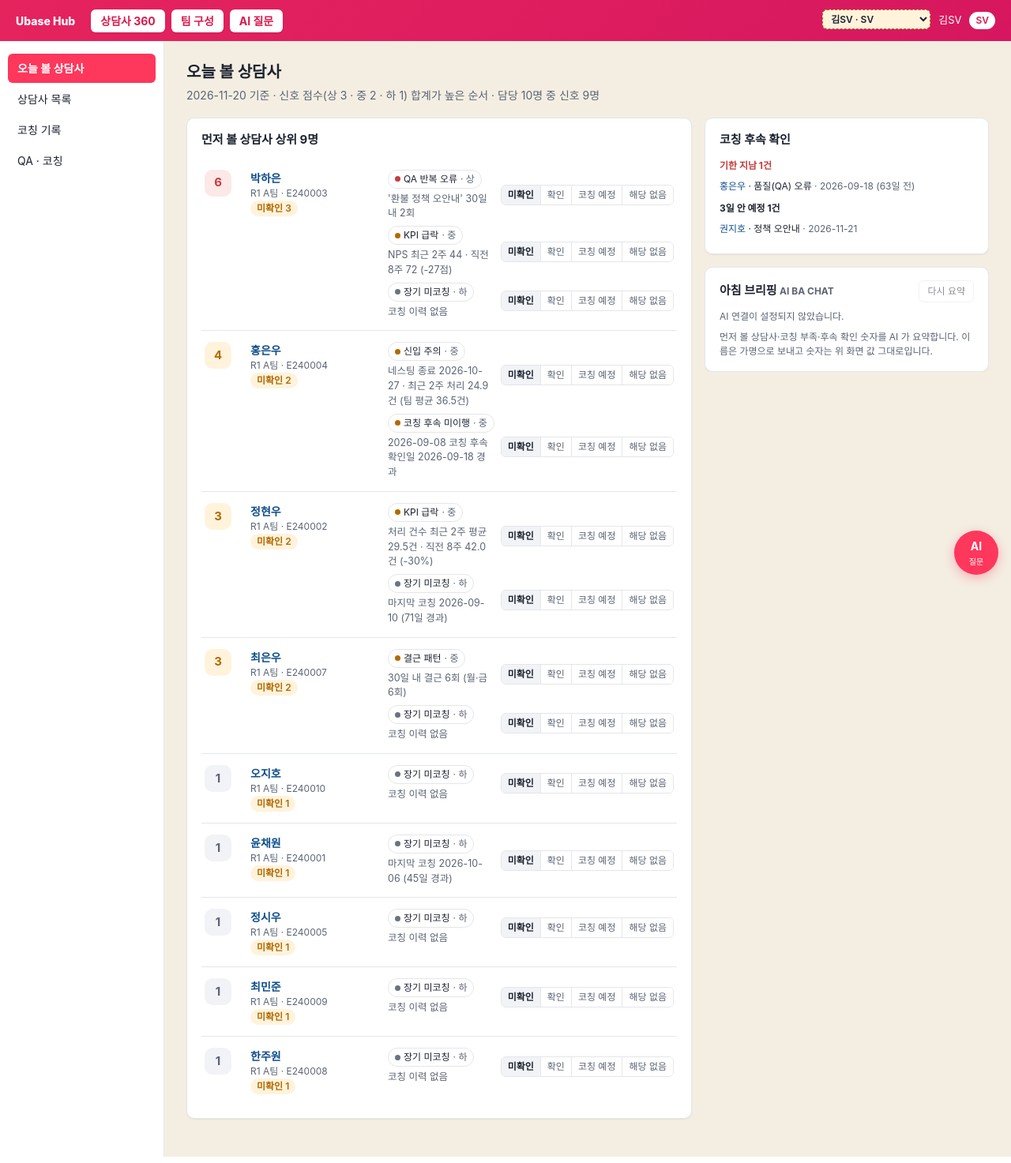
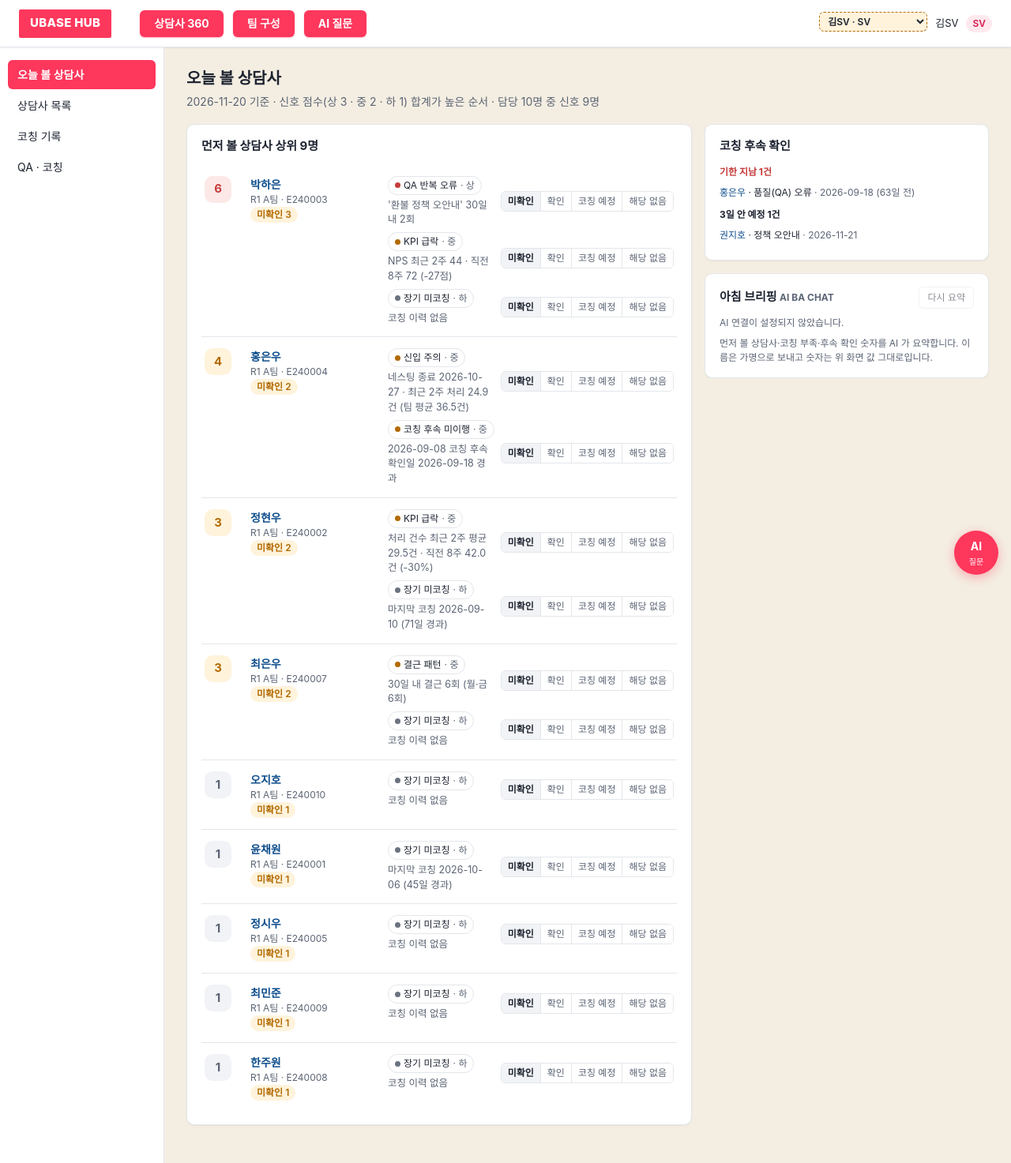
Before and after one commit to CooWo/agent360-web, a FastAPI app: page /agent360 in a window 1280 px wide. Shown: the whole page at 79% size. Run offline with FastAPI, Linux system fonts and the light colour scheme.

Commit message:
K-12 상단바 반전: 흰 바탕 + 브랜드 색 버튼, 이름 UBASE HUB 대문자 네모 (간격 정리, 높이 60px)
Co-Authored-By: Claude Opus 5.5 <noreply@anthropic.com>

```diff
--- a/app/static/css/app.css
+++ b/app/static/css/app.css
@@ -15,20 +15,25 @@ h3 { font-size: 14px; margin: 0 0 8px; }
 .mono { font-family: var(--font-mono); font-size: 12px; }
 
 /* 레이아웃 */
-.topbar { height: 52px; display: flex; align-items: center; gap: 20px; padding: 0 20px;
-  background: var(--brand-bar); border-bottom: 0; position: sticky; top: 0; z-index: 10; }
-.brand { font-weight: 800; color: var(--on-primary); }
-.brand:hover { text-decoration: none; }
-.modnav { display: flex; gap: 4px; flex: 1; }
-.modnav { gap: 8px; }
-.modnav a { padding: 4px 12px; border-radius: 6px; background: var(--on-primary); color: var(--primary-strong);
-  font-weight: 700; box-shadow: 0 1px 2px rgba(0, 0, 0, .12); }
-.modnav a:hover { background: var(--primary-weak); text-decoration: none; }
-.modnav a.current { color: var(--primary-deep); box-shadow: inset 0 -3px 0 var(--primary-strong), 0 2px 6px rgba(0, 0, 0, .18); }
-.who { display: flex; align-items: center; gap: 10px; color: var(--on-primary); font-size: 13px; }
-.role { padding: 2px 8px; border-radius: 999px; background: var(--on-primary); color: var(--primary-strong); font-size: 12px; font-weight: 600; }
+.topbar { height: 60px; display: flex; align-items: center; gap: 36px; padding: 0 24px;
+  background: var(--surface); border-bottom: 1px solid var(--border); box-shadow: var(--shadow);
+  position: sticky; top: 0; z-index: 10; }
+/* 이름: 브랜드 색 네모 + 흰 대문자 */
+.brand { display: inline-flex; align-items: center; height: 36px; padding: 0 14px; border-radius: 2px;
+  background: var(--primary); color: var(--on-primary); font-weight: 800; font-size: 15px;
+  letter-spacing: .02em; text-transform: uppercase; white-space: nowrap; }
+.brand:hover { text-decoration: none; background: var(--primary-strong); }
+/* 상단 메뉴: 브랜드 색 버튼 + 흰 굵은 글자. 지금 보는 메뉴는 더 진한 색 */
+.modnav { display: flex; gap: 12px; flex: 1; }
+.modnav a { display: inline-flex; align-items: center; height: 34px; padding: 0 18px; border-radius: 6px;
+  background: var(--primary); color: var(--on-primary); font-weight: 700; white-space: nowrap;
+  box-shadow: 0 1px 2px var(--primary-shadow); }
+.modnav a:hover { background: var(--primary-strong); text-decoration: none; }
+.modnav a.current { background: var(--primary-deep); box-shadow: 0 2px 6px var(--primary-shadow); }
+.who { display: flex; align-items: center; gap: 10px; color: var(--text); font-size: 13px; white-space: nowrap; }
+.role { padding: 2px 8px; border-radius: 999px; background: var(--primary-weak); color: var(--primary-strong); font-size: 12px; font-weight: 600; }
 .devswitch select { font: inherit; font-size: 12px; padding: 3px 6px; border: 1px dashed var(--warn); border-radius: var(--radius-sm); background: var(--warn-weak); }
-.layout { display: grid; grid-template-columns: var(--side-w) 1fr; min-height: calc(100vh - 52px); }
+.layout { display: grid; grid-template-columns: var(--side-w) 1fr; min-height: calc(100vh - 60px); }
 .side { background: var(--surface); border-right: 1px solid var(--border); padding: 16px 10px; }
 .side a { display: block; padding: 8px 12px; border-radius: var(--radius-sm); color: var(--text); margin-bottom: 2px; }
 .side a.active { background: var(--primary); color: var(--on-primary); font-weight: 600; }
@@ -48,7 +53,7 @@ main { padding: 24px 28px 48px; max-width: 1280px; }
 .stack > * + * { margin-top: var(--gap); }
 /* 오른쪽 고정 칸 (오늘 볼 상담사·상담사 화면의 후속 확인·AI 브리핑) — 스크롤해도 보이게 */
 .with-rail { display: grid; grid-template-columns: minmax(0, 1fr) minmax(280px, 360px); gap: var(--gap); align-items: start; }
-.rail { position: sticky; top: 68px; max-height: calc(100vh - 84px); overflow-y: auto; }
+.rail { position: sticky; top: 76px; max-height: calc(100vh - 92px); overflow-y: auto; }
 .home-main > * + * { margin-top: var(--gap); }
 .gap-card { width: fit-content; max-width: 100%; }
 .ai-brief-head { display: flex; align-items: center; justify-content: space-between; gap: 8px; }
@@ -199,7 +204,7 @@ input:focus, select:focus, textarea:focus { outline: 2px solid var(--primary-wea
 .layout.with-ai { grid-template-columns: var(--side-w) minmax(0, 1fr) var(--ai-w); }
 .ai-closed .layout.with-ai { grid-template-columns: var(--side-w) minmax(0, 1fr) 0; }
 .with-ai main { max-width: none; }
-.ai-dock { position: sticky; top: 52px; height: calc(100vh - 52px); display: flex; flex-direction: column; gap: 8px;
+.ai-dock { position: sticky; top: 60px; height: calc(100vh - 60px); display: flex; flex-direction: column; gap: 8px;
   background: var(--surface); border-left: 1px solid var(--border); min-width: 0; }
 .ai-closed .ai-dock { display: none; }
 .ai-dock-head { display: flex; align-items: center; justify-content: space-between; gap: 8px; padding: 10px 12px 6px; border-bottom: 1px solid var(--border); }
@@ -219,7 +224,7 @@ input:focus, select:focus, textarea:focus { outline: 2px solid var(--primary-wea
 .ai-dock-open span { font-size: 10px; font-weight: 500; }
 @media (max-width: 1439px) {
   .layout.with-ai, .ai-closed .layout.with-ai { grid-template-columns: var(--side-w) minmax(0, 1fr); }
-  .ai-dock { position: fixed; right: 0; top: 52px; width: min(var(--ai-w), 100vw); z-index: 30; box-shadow: -8px 0 24px rgba(16, 24, 40, .12); }
+  .ai-dock { position: fixed; right: 0; top: 60px; width: min(var(--ai-w), 100vw); z-index: 30; box-shadow: -8px 0 24px rgba(16, 24, 40, .12); }
 }
 @media (max-width: 900px) {
   .layout.with-ai, .ai-closed .layout.with-ai { grid-template-columns: 1fr; }
```
